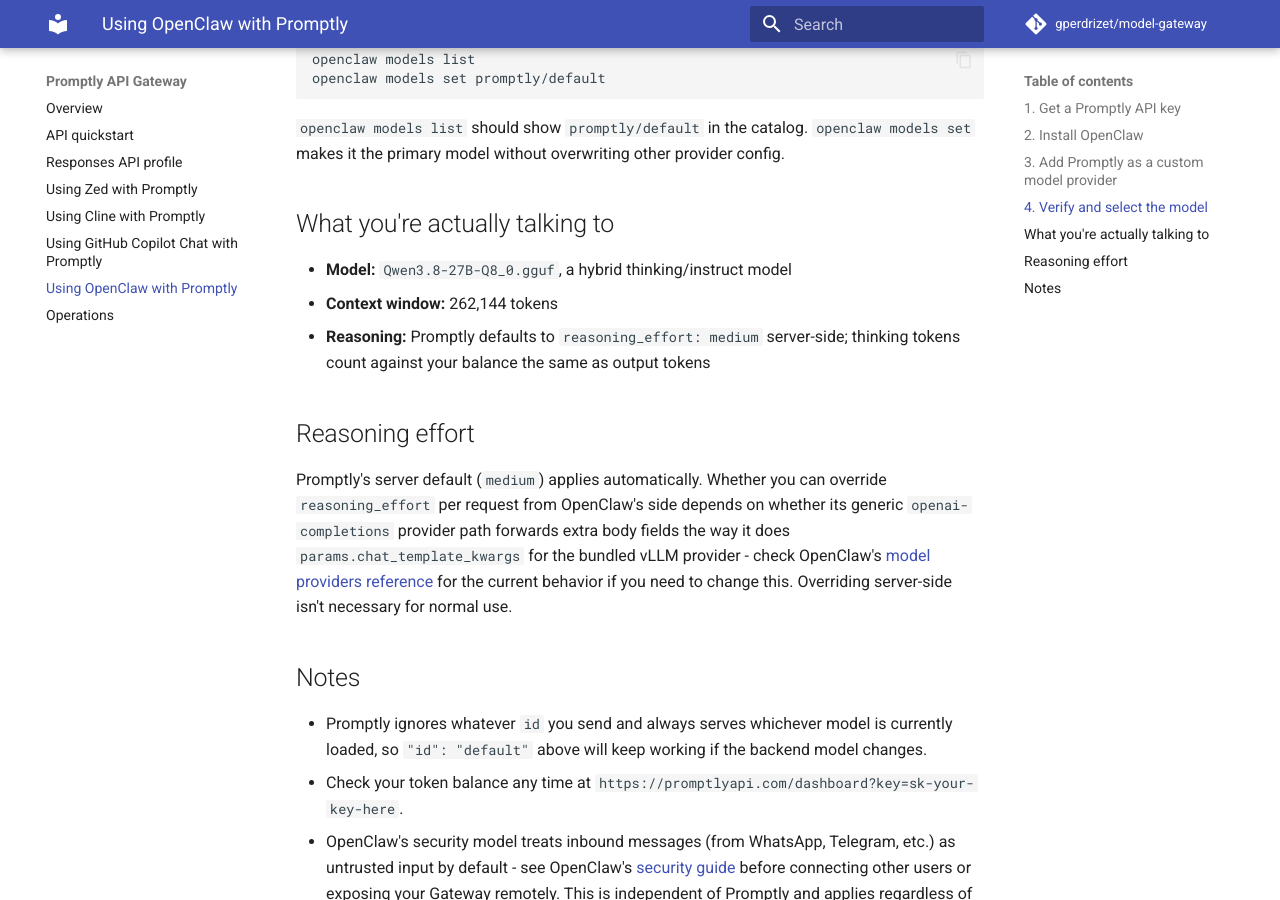
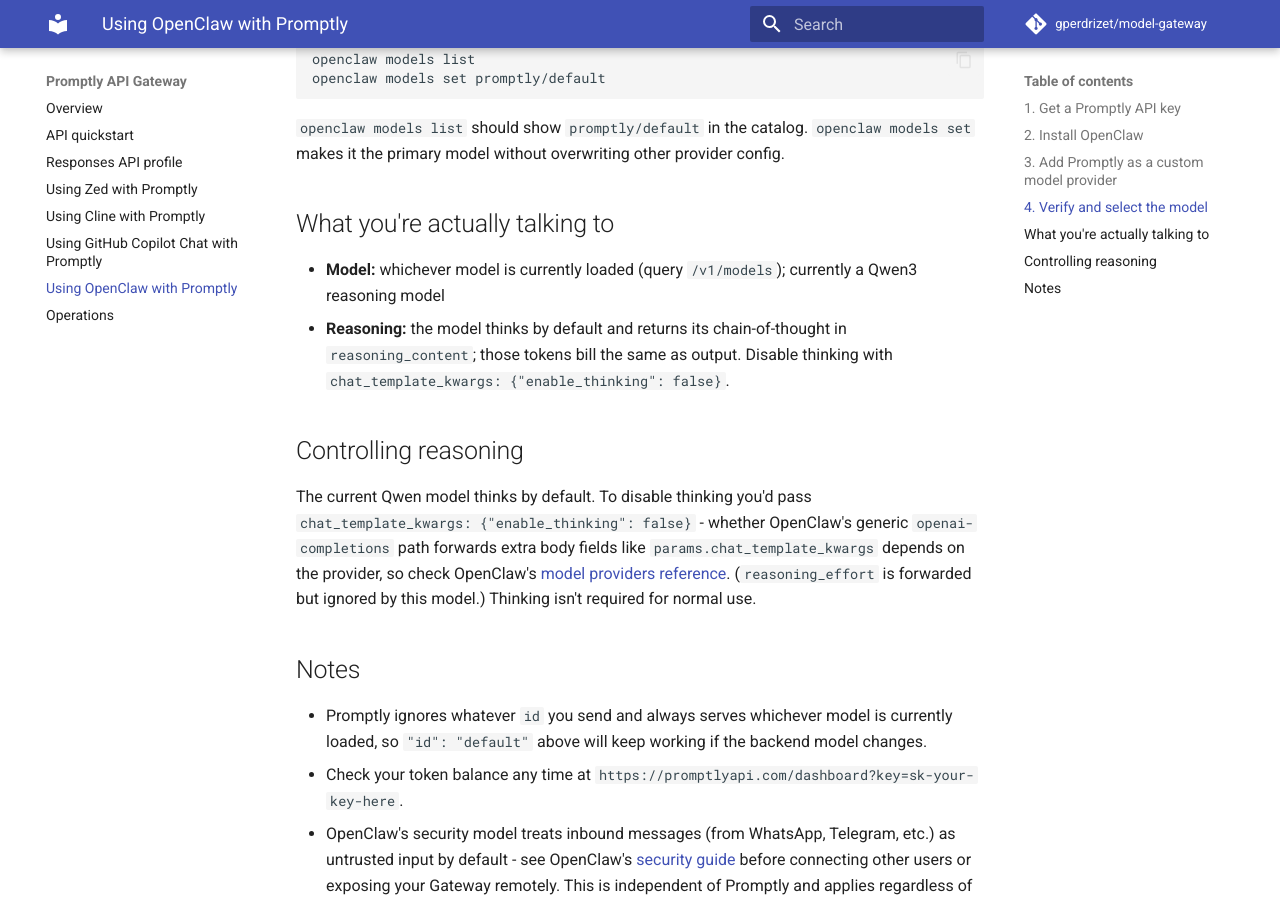
Before and after one commit to gperdrizet/model-gateway, an MkDocs documentation site: the page built from docs/openclaw.md, in a window 1280 px wide and 900 px high, scrolled down 1632 px. Built offline with MkDocs 1.6.1 and Material for MkDocs 9.7.7, drawn with Linux system fonts in a browser that asks for light colours; comment, search, counter and statistics services are not loaded; some of the changed text lies outside the part shown.

Commit message:
Updated use-case documentation

```diff
--- a/docs/openclaw.md
+++ b/docs/openclaw.md
@@ -47,9 +47,9 @@
         models: [
           {
             id: "default",
-            name: "Promptly (Qwen3.8-27B)",
+            name: "Promptly",
             reasoning: true,
-            contextWindow: 262144,
+            contextWindow: 65536,
             maxTokens: 8192,
           },
         ],
@@ -72,13 +72,12 @@
 
 ## What you're actually talking to
 
-- **Model:** `Qwen3.8-27B-Q8_0.gguf`, a hybrid thinking/instruct model
-- **Context window:** 262,144 tokens
-- **Reasoning:** Promptly defaults to `reasoning_effort: medium` server-side; thinking tokens count against your balance the same as output tokens
+- **Model:** whichever model is currently loaded (query `/v1/models`); currently a Qwen3 reasoning model
+- **Reasoning:** the model thinks by default and returns its chain-of-thought in `reasoning_content`; those tokens bill the same as output. Disable thinking with `chat_template_kwargs: {"enable_thinking": false}`.
 
-## Reasoning effort
+## Controlling reasoning
 
-Promptly's server default (`medium`) applies automatically. Whether you can override `reasoning_effort` per request from OpenClaw's side depends on whether its generic `openai-completions` provider path forwards extra body fields the way it does `params.chat_template_kwargs` for the bundled vLLM provider - check OpenClaw's [model providers reference](https://docs.openclaw.ai/concepts/model-providers) for the current behavior if you need to change this. Overriding server-side isn't necessary for normal use.
+The current Qwen model thinks by default. To disable thinking you'd pass `chat_template_kwargs: {"enable_thinking": false}` - whether OpenClaw's generic `openai-completions` path forwards extra body fields like `params.chat_template_kwargs` depends on the provider, so check OpenClaw's [model providers reference](https://docs.openclaw.ai/concepts/model-providers). (`reasoning_effort` is forwarded but ignored by this model.) Thinking isn't required for normal use.
 
 ## Notes
 
```
Also changed, not shown: AGENTS.md (+4 -4 lines), README.md (+2 -2 lines), docs/cline.md (+4 -5 lines), docs/copilot-vscode.md (+4 -8 lines), docs/index.md (+4 -4 lines), docs/zed-coding-agent.md (+4 -5 lines).
